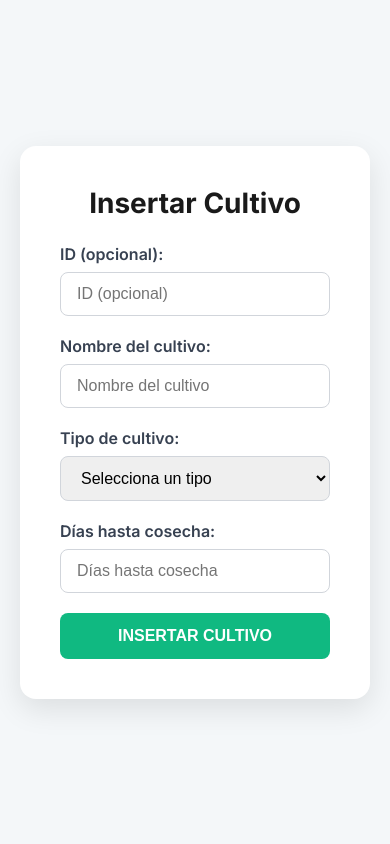
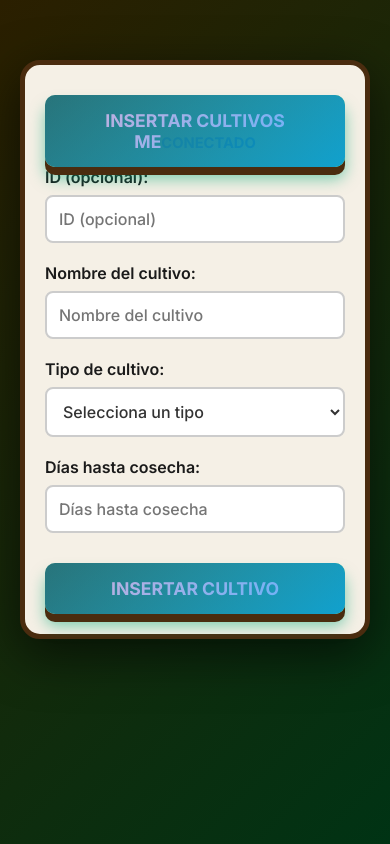
Before and after one commit to Andres-glitch-cell/huertaPhpLorena, a PHP site: page /nuevo.php in a window 390 px wide. Run offline with PHP 8.4, Linux system fonts and the light colour scheme; data that the repository does not hold is empty.

Commit message:
Botones con estilos añadidos

```diff
--- a/mi-huerta/nuevo.php
+++ b/mi-huerta/nuevo.php
@@ -1,16 +1,5 @@
 <?php
-// * Comentario estándar/resaltado (Verde)
-// ! Advertencia o nota crítica (Rojo intenso, Negrita)
-// ? Pregunta o duda sobre el código (Azul, Cursiva)
-// TODO: Tarea pendiente o algo por completar (Naranja/Ámbar, Negrita, Subrayado)
-// // Comentario obsoleto o tachado (Gris oscuro, Tachado) !!!!!!!!
-// & Nota de seguimiento o especial (Morado)
-
-// --- Nuevos Comentarios ---
-// @ ¡IMPORTANTE! Revisar o acción crucial (Amarillo, Fondo Semitransparente, Negrita)
-// # Referencia a un ticket, enlace o doc. (Gris claro, Fondo Sólido Oscuro)
-// + Código recién añadido o nueva funcionalidad (Verde claro, Negrita, Cursiva)
-
+// ... (Tu código PHP permanece sin cambios) ...
 require_once "./config/conexion.php"; // Incluye el archivo de conexión a la base de datos.
 function cicloCultivo(int $dias): string
 {
@@ -30,18 +19,11 @@ if ($_SERVER['REQUEST_METHOD'] === 'POST') { // Comprueba si el script se está
     // TODO: mysqli_set_charset($conexion, "utf8mb4");
 
     if (!$conexion) {
-        // TODO: $mensaje = "<div class='msg error'>No se pudo conectar a la base de datos.</div>";
-        ?>
-        <script>
-            alert("mensaje de conexion bbdd no existosa");
-        </script>
-        <?php
+        $conexion_status_msg = "<span style='color:#ff6347;'>Error de Conexión</span>";
+        $mensaje = "<div class='msg error'>No se pudo conectar a la base de datos.</div>";
     } else {
-                ?>
-        <script>
-            alert("mensaje de conexion bbdd existosa");
-        </script>
-        <?php
+        $conexion_status_msg = "<span style='color:#00a878;'>Conectado</span>";
+
         // 2.1. LECTURA Y VALIDACIÓN DE DATOS
         // Lee el ID opcional. Usa null si no es un entero válido.
         $id_input = filter_input(INPUT_POST, 'id', FILTER_VALIDATE_INT);
@@ -69,75 +51,50 @@ if ($_SERVER['REQUEST_METHOD'] === 'POST') { // Comprueba si el script se está
         // Llama a la función y le pasa como parámetros la variable $dias
         $ciclo = cicloCultivo($dias);
 
+        // ! PROCESAMIENTO CON SENTENCIAS NO PREPARADAS (PARA MANTENER LA ESTRUCTURA ORIGINAL)
         // VALIDACIÓN FINAL
         if (empty($nombre) || empty($tipo) || $dias <= 0) {
             $mensaje = "<div class='msg error'>Rellena todos los campos obligatorios correctamente.</div>"; // Si la validación falla, establece un mensaje de error.
         } else {
-            // @ 2.2. PREPARACIÓN E INSERCIÓN (Prepared Statements podrían usarse aquí para mayor seguridad)
-            /*
-            // ! Proteger cadenas con mysqli_real_escape_string.
-            $nombre_esc = mysqli_real_escape_string($conexion, $nombre); // Escapa el nombre para prevenir inyecciones SQL.
-            // ! USAMOS EL NOMBRE COMPLETO para la BD, que debe coincidir con el ENUM.
-            $tipo_esc = mysqli_real_escape_string($conexion, $tipo);    // Escapa el tipo.
-            $ciclo_esc = mysqli_real_escape_string($conexion, $ciclo);   // Escapa el ciclo.
-            $dias_esc = (int) $dias;                                    // Confirma que días es un entero (aunque ya fue validado).
-            */
-            // Define si se incluye el ID explícitamente o se usa AUTO_INCREMENT.
-            $columnas = "nombre, tipo, dias_cosecha, ciclo_cultivos";          // Define las columnas a insertar (sin 'id').
-            $valores = "'$nombre_esc', '$tipo_esc', $dias_esc, '$ciclo_esc'"; // Define los valores correspondientes (sin 'id').
+            // @ 2.2. PREPARACIÓN E INSERCIÓN (Para usar mysqli_query, debemos escapar)
+            $nombre_esc = mysqli_real_escape_string($conexion, $nombre);
+            $tipo_esc = mysqli_real_escape_string($conexion, $tipo);
+            $ciclo_esc = mysqli_real_escape_string($conexion, $ciclo);
+            $dias_esc = (int) $dias;
 
-            // @ Verifica si el usuario introdujo un ID manualmente
+            // Define las columnas y valores básicos
+            $columnas = "nombre, tipo, dias_cosecha, ciclo_cultivos";
+            $valores = "'$nombre_esc', '$tipo_esc', $dias_esc, '$ciclo_esc'";
+            $sql = "INSERT INTO cultivos ($columnas) VALUES ($valores)";
+
+            // Verifica si el usuario introdujo un ID manualmente
             if ($id !== null) {
                 $id_esc = (int) $id;
-                // & Añade 'id' a la lista de columnas (si en este caso se proporciona).
-                $columnas = "id, " . $columnas;
-                // ? Añade el valor del ID al inicio de la lista de valores.
-                $valores = $id_esc . ", " . $valores;
+                $sql = "INSERT INTO cultivos (id, nombre, tipo, dias_cosecha, ciclo_cultivos) VALUES ($id_esc, '$nombre_esc', '$tipo_esc', $dias_esc, '$ciclo_esc')";
             }
 
-            // TODO: QUITAR SENTENCIAS SIN PREPARED STMT -> $sql = "INSERT INTO cultivos ($columnas) VALUES ($valores)";
-            // ? 1. Definimos la parte base de la consulta SQL (sentencia preparada).
-            $sql_base = "INSERT INTO cultivos ($columnas) VALUES (?, ?, ?, ?)";
-
-            // ? 2. Definimos una variable para el fragmento condicional.
-            $campoAdicinalID = "";
-
-            // ? 3. Aplicamos la lógica IF/ELSE para establecer el fragmento.
-            if ($id !== null) {
-                // @ Si $id NO es null, añadimos la coma y el ? para indicarle que ira otro valor.
-                $campoAdicinalID = ", ?";
-            } else {
-                // @ Si $id ES null, queda vacío, se queda como esta para insertarlo con el ID AUTO_INCREMENT
-                $campoAdicinalID = "";
-            }
-
-            // ? 4. Concatenamos para formar la consulta SQL completa.
-            $sql_completa = $sql_base . $campoAdicinalID;
-            // ? 5. Usamos la consulta completa en mysqli_prepare.
-            $stmt = mysqli_prepare($conexion, $sql_completa);
-            if (mysqli_query($conexion, $sql)) {                                                                                                                                                                                                                 // Intenta ejecutar la consulta SQL en la ba
-                $new_id = $id ?? mysqli_insert_id($conexion);                                                                                                                                                                                                        // Determina el ID insertado: usa $id (manual) o el ID generado automáticamente.
-                // Usamos $tipo (el nombre completo) para el mensaje de éxito.
-                $mensaje = "<div class='msg success'>✅ Cultivo '" . htmlspecialchars($nombre) . "' (Tipo: " . htmlspecialchars($tipo) . ") insertado correctamente! (ID: " . (int) $new_id . ") - Ciclo: <strong>" . htmlspecialchars($ciclo) . "</strong></div>"; // Establece el mensaje de éxito.
+            if (mysqli_query($conexion, $sql)) {
+                $new_id = $id ?? mysqli_insert_id($conexion);
+                $mensaje = "<div class='msg success'>✅ Cultivo '" . htmlspecialchars($nombre) . "' (Tipo: " . htmlspecialchars($tipo) . ") insertado correctamente! (ID: " . (int) $new_id . ") - Ciclo: <strong>" . htmlspecialchars($ciclo) . "</strong></div>";
             } else {
                 // Manejo de error de la primera inserción.
-                $errno = mysqli_errno($conexion); // Obtiene el código de error numérico de MySQL (ej. 1062 para duplicado).
-                $error_sql = mysqli_error($conexion); // Obtiene el mensaje de error textual de MySQL.
+                $errno = mysqli_errno($conexion);
+                $error_sql = mysqli_error($conexion);
 
-                if ($errno === 1062 && $id !== null) {                                                                                                            // Verifica si el error es de clave duplicada (1062) Y si se intentó insertar con un ID manual.
-                    $sql_fallback = "INSERT INTO cultivos (nombre, tipo, dias_cosecha, ciclo_cultivos) VALUES ('$nombre_esc', '$tipo_esc', $dias_esc, '$ciclo_esc')"; // Construye una consulta sin ID.
+                if ($errno === 1062 && $id !== null) {
+                    // ! Fallback: Intenta insertar sin ID para que la BD lo asigne
+                    $sql_fallback = "INSERT INTO cultivos (nombre, tipo, dias_cosecha, ciclo_cultivos) VALUES ('$nombre_esc', '$tipo_esc', $dias_esc, '$ciclo_esc')";
 
-                    if (mysqli_query($conexion, $sql_fallback)) {                                                                                                                                                                                                                                                         // Intenta ejecutar la consulta de "fallback" (dejar que la BD asigne el ID).
-                        $new_id = mysqli_insert_id($conexion);                                                                                                                                                                                                                                                                // Obtiene el nuevo ID generado automáticamente.
-                        // Mensaje de advertencia de ID cambiado.
-                        $mensaje = "<div class='msg warning'>⚠️ El ID solicitado (" . (int) $id_esc . ") ya estaba ocupado; se ha asignado el ID <strong>" . (int) $new_id . "</strong> al cultivo <strong>" . htmlspecialchars($nombre) . "</strong>. - Ciclo: <strong>" . htmlspecialchars($ciclo) . "</strong></div>"; // Establece el mensaje de advertencia.
+                    if (mysqli_query($conexion, $sql_fallback)) {
+                        $new_id = mysqli_insert_id($conexion);
+                        $mensaje = "<div class='msg warning'>⚠️ El ID solicitado (" . (int) $id_esc . ") ya estaba ocupado; se ha asignado el ID <strong>" . (int) $new_id . "</strong> al cultivo <strong>" . htmlspecialchars($nombre) . "</strong>. - Ciclo: <strong>" . htmlspecialchars($ciclo) . "</strong></div>";
                     } else {
                         // El fallback también falló.
-                        $mensaje = "<div class='msg error'>❌ ERROR SQL: Fallo al intentar auto-asignar ID tras conflicto. " . htmlspecialchars($error_sql) . "</div>"; // Establece un mensaje de error si el fallback falla.
+                        $mensaje = "<div class='msg error'>❌ ERROR SQL: Fallo al intentar auto-asignar ID tras conflicto. " . htmlspecialchars($error_sql) . "</div>";
                     }
                 } else {
-                    // Otros errores SQL (sintaxis, datos incompatibles, etc.).
-                    $mensaje = "<div class='msg error'>❌ ERROR SQL: Fallo al insertar. (Código: $errno): " . htmlspecialchars($error_sql) . "</div>"; // Establece un mensaje de error genérico con código y descripción SQL.
+                    // Otros errores SQL
+                    $mensaje = "<div class='msg error'>❌ ERROR SQL: Fallo al insertar. (Código: $errno): " . htmlspecialchars($error_sql) . "</div>";
                 }
             }
         }
@@ -146,6 +103,16 @@ if ($_SERVER['REQUEST_METHOD'] === 'POST') { // Comprueba si el script se está
     if ($conexion) {
         mysqli_close($conexion); // Cierra la conexión a la base de datos.
     }
+} else {
+    // Estado inicial si no hay POST (Conectado o Desconectado)
+    $conexion = conectarBBDD();
+    if ($conexion) {
+        $conexion_status_msg = "<span style='color:#00a878;'>Conectado</span>";
+        mysqli_close($conexion);
+    } else {
+        $conexion_status_msg = "<span style='color:#ff6347;'>Error de Conexión</span>";
+    }
+    $mensaje = ""; // Sin mensaje inicial
 }
 ?>
 
@@ -156,18 +123,305 @@ if ($_SERVER['REQUEST_METHOD'] === 'POST') { // Comprueba si el script se está
     <meta charset="UTF-8">
     <meta name="viewport" content="width=device-width, initial-scale=1.0">
     <title>Formulario de Inserción de Cultivos</title>
-    <!-- Asumiendo que 'style-nuevo.css' contiene los estilos CSS proporcionados anteriormente -->
-    <link rel="stylesheet" href="style-nuevo.css">
+    <link
+        href="https://fonts.googleapis.com/css2?family=Inter:wght@500;600;700&family=Playfair+Display:wght@700&display=swap"
+        rel="stylesheet">
+
+    <style>
+        /* COLORES DE HUERTA ORGÁNICA VIBRANTE */
+        :root {
+            --verde-esmeralda: #00a878;
+            /* Verde saturado y profundo */
+            --naranja-tierra: #ff8c42;
+            /* Naranja rojizo para acentos (frutos) */
+            --verde-lima: #9aff4d;
+            /* Para el brillo */
+            --fondo-terracota: #f5f0e6;
+            /* Fondo de la tarjeta (Terracota/Crema de Jardín) */
+            --color-texto-oscuro: #1a1a1a;
+        }
+
+        * {
+            margin: 0;
+            padding: 0;
+            box-sizing: border-box;
+            font-family: 'Inter', sans-serif;
+        }
+
+        body {
+            min-height: 100vh;
+            /* Fondo que simula tierra fértil y verde bosque */
+            background: linear-gradient(135deg, #2b1f00, #003314);
+            color: #fff;
+            overflow-x: hidden;
+            position: relative;
+        }
+
+        .content {
+            position: relative;
+            z-index: 10;
+            padding: 40px 20px;
+            min-height: 100vh;
+            display: flex;
+            flex-direction: column;
+            align-items: center;
+        }
+
+        /* MENSAJES DE ESTADO (Éxito, Error, Advertencia) */
+        .msg {
+            padding: 15px 25px;
+            margin: 20px 0;
+            border-radius: 10px;
+            font-weight: 700;
+            font-size: 1.1em;
+            text-align: center;
+            border: 2px solid;
+            box-shadow: 0 4px 15px rgba(0, 0, 0, 0.3);
+            max-width: 600px;
+            width: 90%;
+            color: var(--color-texto-oscuro);
+        }
+
+        .msg.success {
+            background-color: var(--verde-lima);
+            border-color: var(--verde-esmeralda);
+            color: #004d35;
+        }
+
+        .msg.error {
+            background-color: #ff6347;
+            /* Rojo Tomate */
+            border-color: #cc0000;
+            color: white;
+        }
+
+        .msg.warning {
+            background-color: var(--naranja-tierra);
+            border-color: #e65c00;
+            color: #582900;
+        }
+
+        /* TITULO PRINCIPAL */
+        .tituloGestionCultivos {
+            font-family: "Playfair Display", serif;
+            font-size: 68px;
+            font-weight: 900;
+            text-align: center;
+            margin: 40px 0 60px;
+            /* Degradado verde-amarillo que simula luz solar */
+            background: linear-gradient(90deg, var(--verde-lima), #fff, var(--naranja-tierra));
+            -webkit-background-clip: text;
+            background-clip: text;
+            color: transparent;
+            /* Sombra cálida y brillante */
+            text-shadow: 0 4px 30px rgba(255, 140, 66, 0.8);
+            align-items: center;
+            display: flex;
+            justify-content: center;
+            gap: 15px;
+        }
+
+        .tituloGestionCultivos::before {
+            content: "";
+            width: 100px;
+            height: 100px;
+            background: url("handGreenPlant.png") center/contain no-repeat;
+            flex-shrink: 0;
+            margin-right: -15px;
+            /* Ajuste visual */
+        }
+
+        .tituloGestionCultivos::after {
+            content: "";
+            width: 100px;
+            height: 100px;
+            background: url("handGreenPlant.png") center/contain no-repeat;
+            flex-shrink: 0;
+            transform: scaleX(-1);
+            /* Reflejar el icono */
+            margin-left: -15px;
+            /* Ajuste visual */
+        }
+
+
+        /* NUEVA TARJETA DE FORMULARIO - EFECTO CAJA DE JARDÍN */
+        .card {
+            width: 100%;
+            max-width: 450px;
+            padding: 30px;
+            background-color: var(--fondo-terracota);
+            border-radius: 20px;
+            /* Borde que simula madera o maceta oscura */
+            border: 5px solid #4a2c0f;
+            box-shadow: 0 15px 50px rgba(0, 0, 0, 0.6);
+            color: var(--color-texto-oscuro);
+            margin-top: 50px;
+            /* Centrado absoluto */
+            position: absolute;
+            top: 43%;
+            left: 50%;
+            transform: translate(-50%, -50%);
+        }
+
+        .card h1 {
+            font-size: 2.2em;
+            margin-bottom: 25px;
+            color: #004d35;
+            /* Verde profundo */
+            border-bottom: 3px solid var(--naranja-tierra);
+            padding-bottom: 10px;
+            display: flex;
+            justify-content: space-between;
+            align-items: baseline;
+        }
+
+        .card h1 small {
+            font-size: 0.4em;
+            font-weight: normal;
+            margin-left: 10px;
+        }
+
+        .field {
+            margin-bottom: 20px;
+        }
+
+        .field label {
+            display: block;
+            font-weight: 600;
+            margin-bottom: 8px;
+            color: var(--color-texto-oscuro);
+        }
+
+        .field input,
+        .field select {
+            width: 100%;
+            padding: 12px;
+            border: 2px solid #ccc;
+            border-radius: 8px;
+            font-size: 1em;
+            transition: border-color 0.3s, box-shadow 0.3s;
+            background-color: white;
+            color: #333;
+        }
+
+        .field input:focus,
+        .field select:focus {
+            border-color: var(--verde-esmeralda);
+            box-shadow: 0 0 10px rgba(0, 168, 120, 0.4);
+            outline: none;
+        }
+
+        /* BOTÓN DE INSERCIÓN */
+        .card button {
+            width: 100%;
+            background: linear-gradient(135deg, var(--verde-esmeralda), #33cc66);
+            color: white;
+            border: none;
+            border-radius: 10px;
+            padding: 15px 25px;
+            font-size: 1.1em;
+            font-weight: 700;
+            cursor: pointer;
+            /* Sombra de tierra y sombra verde */
+            box-shadow: 0 8px 0 #4a2c0f, 0 12px 15px rgba(0, 168, 120, 0.5);
+            transition: all 0.2s ease;
+            margin-top: 10px;
+        }
+
+        .card button:hover {
+            transform: translateY(-2px);
+            box-shadow: 0 10px 0 #4a2c0f, 0 15px 20px rgba(0, 168, 120, 0.7);
+        }
+
+        .card button:active {
+            transform: translateY(4px);
+            box-shadow: 0 4px 0 #4a2c0f;
+        }
+
+
+        /* MEDIA QUERIES (Ajustes para móviles) */
+        @media (max-width: 768px) {
+            .tituloGestionCultivos {
+                font-size: 48px;
+            }
+
+            .tituloGestionCultivos::before,
+            .tituloGestionCultivos::after {
+                width: 70px;
+                height: 70px;
+            }
+
+            .card {
+                margin-top: 20px;
+                padding: 20px;
+                /* Eliminamos el centrado absoluto si hay mucho contenido antes */
+                position: relative;
+                top: auto;
+                left: auto;
+                transform: none;
+            }
+
+            .msg {
+                font-size: 1em;
+            }
+        }
+
+        /* From Uiverse.io by mrhyddenn */
+        button {
+            background: transparent;
+            color: #fff;
+            font-size: 17px;
+            text-transform: uppercase;
+            font-weight: 600;
+            border: none;
+            padding: 20px 30px;
+            cursor: pointer;
+            perspective: 30rem;
+            border-radius: 10px;
+            box-shadow: 0 5px 15px rgba(0, 0, 0, 0.308);
+        }
+
+        button::before {
+            content: "";
+            display: block;
+            position: absolute;
+            width: 100%;
+            height: 100%;
+            top: 0;
+            left: 0;
+            border-radius: 10px;
+            background: linear-gradient(320deg,
+                    rgba(0, 140, 255, 0.678),
+                    rgba(128, 0, 128, 0.308));
+            z-index: 1;
+            transition: background 3s;
+        }
+
+        button:hover::before {
+            animation: rotate 1s;
+            transition: all 0.5s;
+        }
+
+        @keyframes rotate {
+            0% {
+                transform: rotateY(180deg);
+            }
+
+            100% {
+                transform: rotateY(360deg);
+            }
+        }
+    </style>
 </head>
 
 <body>
+    <div class="content">
         <div class="card">
-        <h1>
-            Insertar Cultivo
-            <small><?php echo $conexion_status_msg; ?></small>
-        </h1>
+            <!-- From Uiverse.io by mrhyddenn -->
+            <button>
+                <a>Insertar Cultivos me</a><small><?php echo $conexion_status_msg; ?></small>
+            </button>
             <?php echo $mensaje; ?>
-
             <form method="post" action="">
                 <div class="field">
                     <label for="id">ID (opcional):</label>
@@ -192,10 +446,10 @@ if ($_SERVER['REQUEST_METHOD'] === 'POST') { // Comprueba si el script se está
                     <label for="dias">Días hasta cosecha:</label>
                     <input type="number" name="dias" id="dias" placeholder="Días hasta cosecha" min="1" required>
                 </div>
-            <button onclick="procesar()" type="submit" name="insertarValoresSQL">INSERTAR CULTIVO</button>
+                <button type="submit" name="insertarValoresSQL">INSERTAR CULTIVO</button>
 
             </form>
         </div>
+    </div>
 </body>
-
 </html>
```
Also changed, not shown: mi-huerta/index.php (+39 -27 lines). Lines whose indentation alone changed are shown as unchanged.
